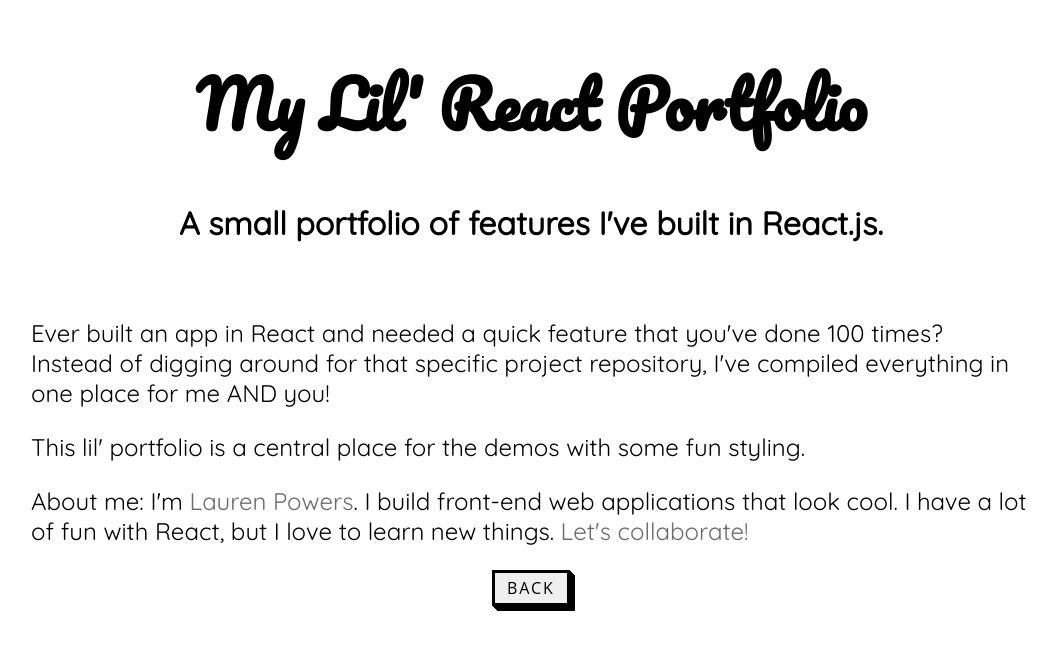
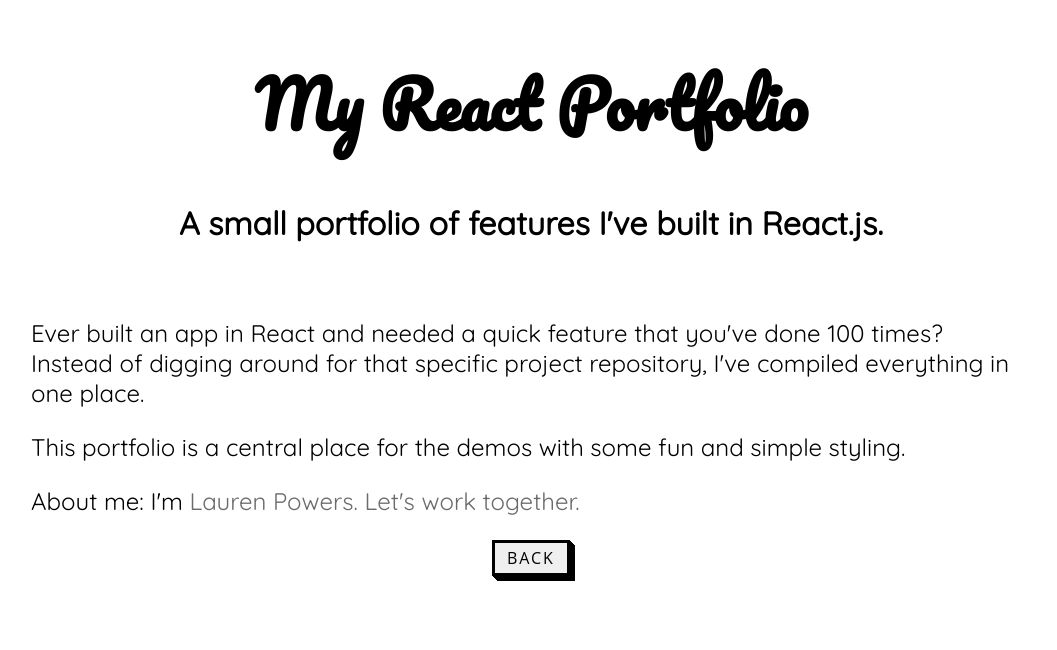
Before and after one commit to laurenpowers20/react-fun, a React (Create React App) app: page /about in a window 1280 px wide. Shown: the top 650 px of the page, without its empty margins (109-1166 px from the left). Built offline with nearby package versions, Linux system fonts and the light colour scheme; a web font is replaced by a local one.

Commit message:
changed some words around

```diff
--- a/src/Screens/About.jsx
+++ b/src/Screens/About.jsx
@@ -5,7 +5,7 @@
     <>
       <div className="about-titles">
         {" "}
-        <h1 className="about-welcome">My Lil' React Portfolio</h1>
+        <h1 className="about-welcome">My React Portfolio</h1>
         <h2 className="about-subtitle">
           A small portfolio of features I've built in React.js.
         </h2>
@@ -14,11 +14,11 @@
         <p>
           Ever built an app in React and needed a quick feature that you've done
           100 times? Instead of digging around for that specific project
-          repository, I've compiled everything in one place for me AND you!
+          repository, I've compiled everything in one place.
         </p>
         <p>
-          This lil' portfolio is a central place for the demos with some fun
-          styling.
+          This portfolio is a central place for the demos with some fun and
+          simple styling.
         </p>
         <p>
           {" "}
@@ -29,12 +29,10 @@
             rel="noreferrer"
             className="about-link"
           >
-            Lauren Powers
-          </a>
-          . I build front-end web applications that look cool. I have a lot of
-          fun with React, but I love to learn new things.{" "}
+            Lauren Powers.
+          </a>{" "}
           <a className="about-link" href="mailto:lauren.powers20@gmail.com">
-            Let's collaborate!
+            Let's work together.
           </a>
         </p>
         <div className="about-button">
--- a/src/Screens/Home.jsx
+++ b/src/Screens/Home.jsx
@@ -5,7 +5,7 @@
   return (
     <>
       <div className="App-header">
-        <h1 className="welcome">My Lil' React Portfolio</h1>
+        <h1 className="welcome">My React Portfolio</h1>
         <img src={logo1} className="App-logo" alt="logo" />
         <Link link="true" className="home-enter-link" to="/features">
           <button className="button-54"> ENTER</button>
```
